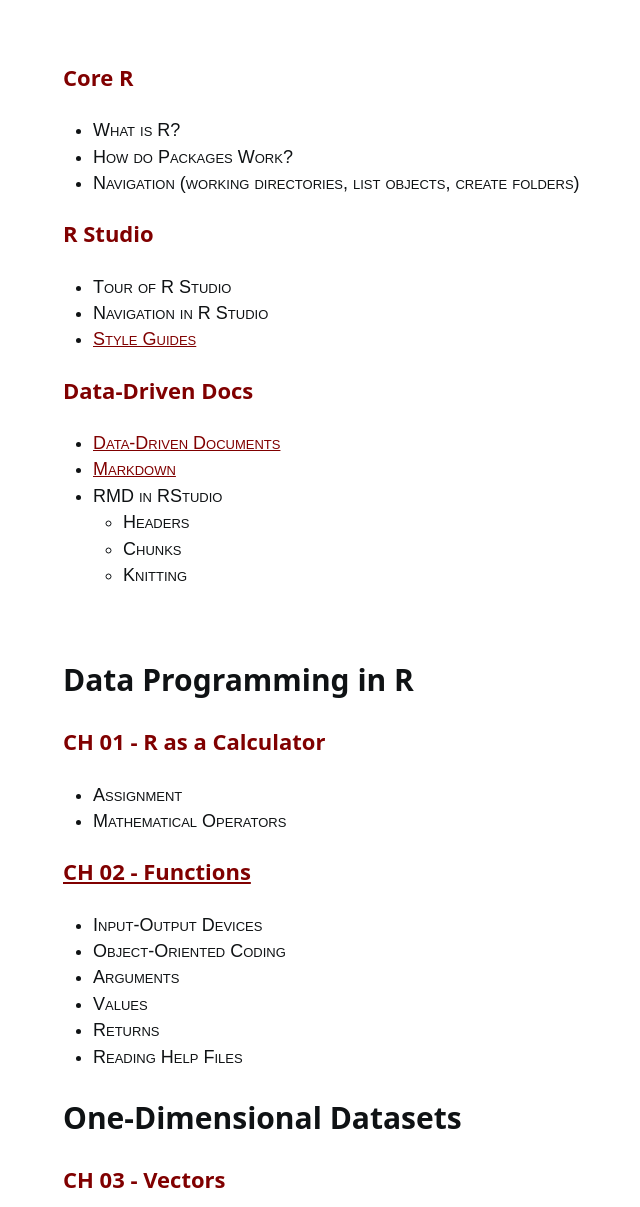
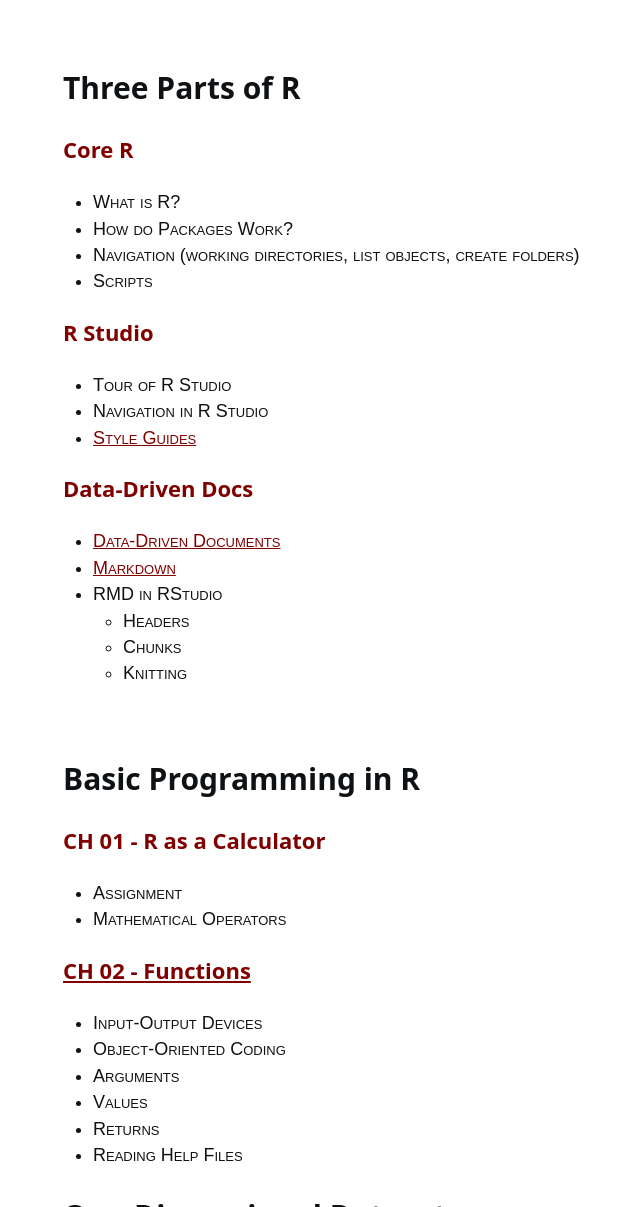
Before and after one commit to DS4PS/cpp-526-fall-2019, a Jekyll site: the page built from textbook.md, in a window 1280 px wide and 1400 px high, scrolled down 383 px, cut to the strip 193-1400 px from the top of the window. Shown: the whole strip, without its empty margins (27-667 px from the left). Built offline with Jekyll 4.4.1, drawn with Linux system fonts in a browser that asks for light colours; nearby versions of some CDN libraries; a style sheet for code colours, icons or effects is not loaded.

Commit message:
Update textbook.md

```diff
--- a/textbook.md
+++ b/textbook.md
@@ -53,10 +53,13 @@
 
 <br>
 
+# Three Parts of R
+
 ## Core R
 * What is R?
 * How do Packages Work?
 * Navigation (working directories, list objects, create folders)
+* Scripts
 
 ## R Studio
 * Tour of R Studio
@@ -73,7 +76,7 @@
 
 <br>
 
-# Data Programming in R
+# Basic Programming in R
 
 ## CH 01 - R as a Calculator
 * Assignment
```
